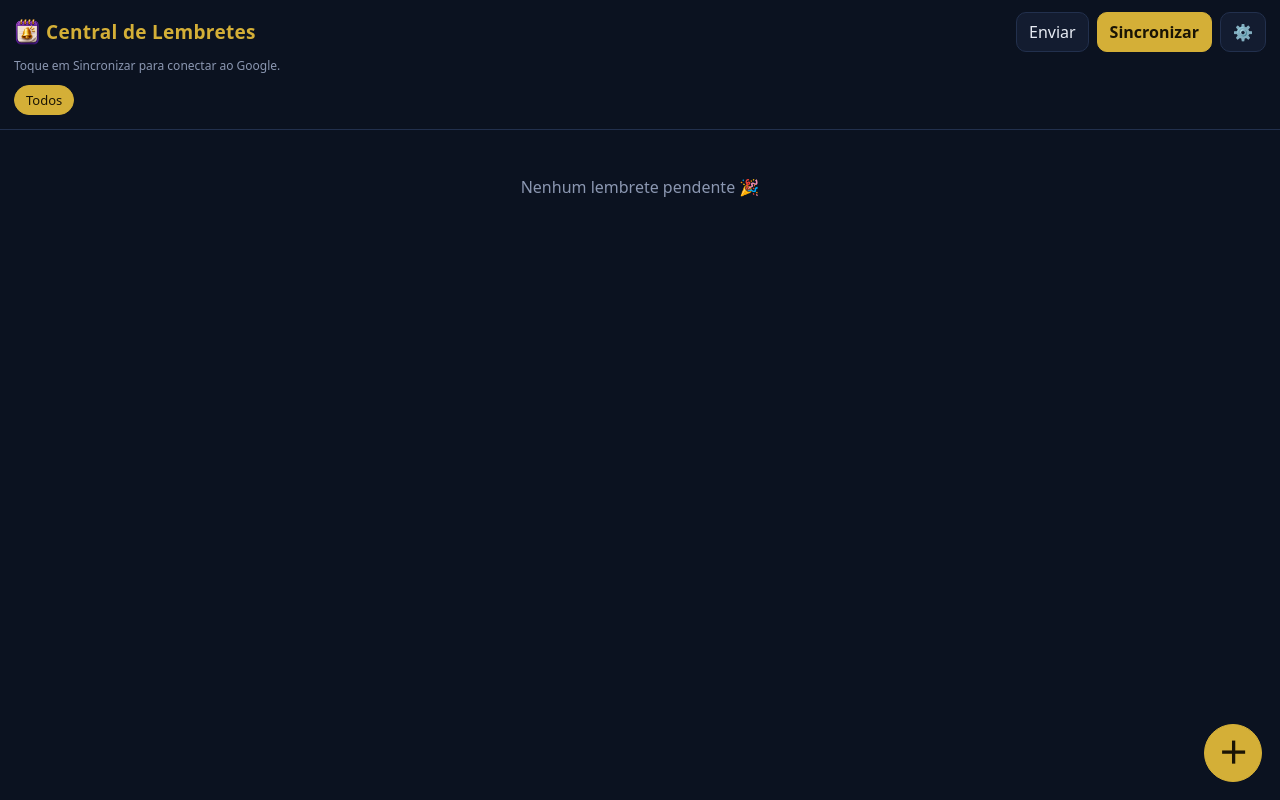
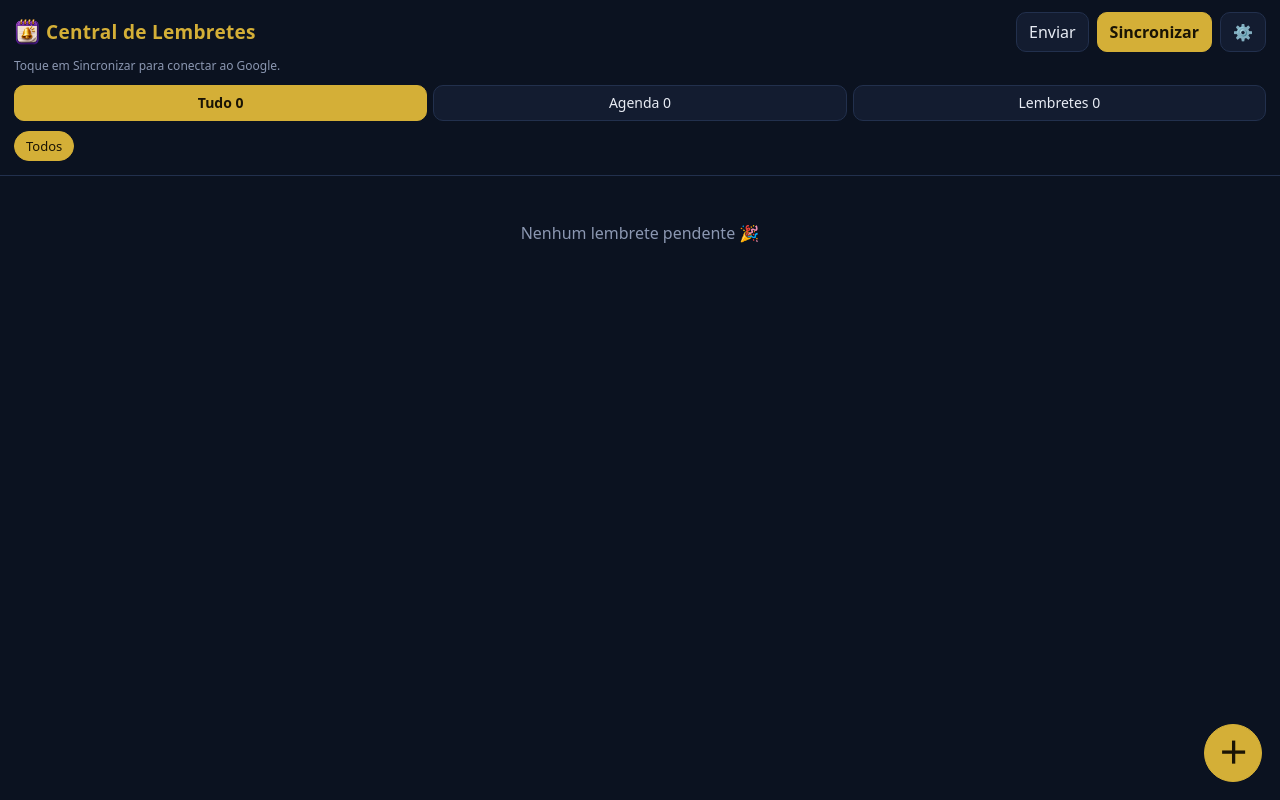
Before and after one commit to RODRIPSI/Lembrete, a plain HTML site: page index.html in a window 1280 px wide. Drawn offline with Linux system fonts and the light colour scheme.

Commit message:
Central: abas Agenda e Lembretes
Co-Authored-By: Claude Sonnet 5.5 <noreply@anthropic.com>
Claude-Session: https://claude.ai/code/session_01E85zAa7qed2BKguzJaN5nj

```diff
--- a/index.html
+++ b/index.html
@@ -21,6 +21,9 @@ h1{font-size:19px;margin:0;flex:1;color:var(--gold);letter-spacing:.3px}
 button{font:inherit;color:var(--txt);background:var(--card);border:1px solid var(--line);border-radius:10px;padding:8px 12px}
 button.gold{background:var(--gold);color:var(--onacc);border-color:var(--gold);font-weight:600}
 button:disabled{opacity:.5}
+#abas{display:flex;gap:6px;margin-top:10px}
+.aba{flex:1;border-radius:10px;padding:7px 4px;font-size:14px;text-align:center}
+.aba.on{background:var(--gold);color:var(--onacc);border-color:var(--gold);font-weight:600}
 #status{font-size:12px;color:var(--mut);margin-top:6px}
 #chips{display:flex;gap:6px;overflow-x:auto;margin-top:10px;padding-bottom:2px}
 .chip{white-space:nowrap;border-radius:999px;padding:5px 11px;font-size:13px}
@@ -66,6 +69,7 @@ details summary{cursor:pointer;color:var(--mut);margin:18px 0 8px;font-size:13px
     <button id="btnCfg" aria-label="Configurações">⚙️</button>
   </div>
   <div id="status">Toque em Sincronizar para conectar ao Google.</div>
+  <div id="abas"></div>
   <div id="chips"></div>
 </header>
 <main id="lista"></main>
@@ -146,7 +150,7 @@ let cfg=ld('lem_cfg',{clientId:'',consent:false});
 cfg.cores=cfg.cores||{};cfg.contatos=cfg.contatos||[];cfg.agendas=cfg.agendas||{};
 let st=ld('lem_state',{done:{},ate:{},cal:{},manual:[]});   // estado da Central
 let src=ld('lem_src',[]);                                    // itens vindos dos apps
-let selMode=false, sel=new Set(), filtro='todos', token=null, tokenExp=0, tc=null, dirty=false, syncing=false, adiarKey=null, editId=null;
+let aba='tudo', selMode=false, sel=new Set(), filtro='todos', token=null, tokenExp=0, tc=null, dirty=false, syncing=false, adiarKey=null, editId=null;
 
 /* ---------- datas ---------- */
 function parseQ(q){
@@ -193,7 +197,11 @@ function todos(){
   return out;
 }
 function render(){
-  const all=todos(), now=new Date();
+  const todosI=todos(), now=new Date(), ehAg=i=>i.app.startsWith('ag:');
+  const nA=todosI.filter(i=>!i.done&&ehAg(i)).length, nL=todosI.filter(i=>!i.done&&!ehAg(i)).length;
+  $('#abas').innerHTML=[['tudo','Tudo',nA+nL],['agenda','Agenda',nA],['lembretes','Lembretes',nL]].map(([k,n,c])=>`<button class="aba ${aba===k?'on':''}" data-aba="${k}">${n} ${c}</button>`).join('');
+  const all=todosI.filter(i=>aba==='tudo'||(aba==='agenda')===ehAg(i));
+  $('#fab').style.display=aba==='agenda'?'none':'';
   const apps=[...new Set(all.map(i=>i.app))];
   $('#chips').innerHTML=['todos',...apps].map(a=>`<button class="chip ${filtro===a?'on':''}" data-f="${a}">${a==='todos'?'Todos':esc((APPS[a]||{n:a}).n)}</button>`).join('');
   const vis=all.filter(i=>filtro==='todos'||i.app===filtro);
@@ -206,7 +214,7 @@ function render(){
            ['Sem data',pend.filter(i=>!i.due)]];
   let h='';
   for(const [t,l,c] of G) if(l.length) h+=`<h2 class="${c||''}">${t} · ${l.length}</h2>`+l.map(card).join('');
-  if(!h)h='<div class="empty">Nenhum lembrete pendente 🎉</div>';
+  if(!h)h=aba==='agenda'?'<div class="empty">Nenhum evento nas agendas escolhidas.<br>Em ⚙️, toque em Carregar minhas agendas e marque as que quer ver.</div>':'<div class="empty">Nenhum lembrete pendente 🎉</div>';
   const fe=vis.filter(i=>i.done).slice(0,30);
   if(fe.length)h+=`<details><summary>Feitos (${fe.length})</summary>${fe.map(i=>card(i,true)).join('')}</details>`;
   $('#lista').innerHTML=h; updSel();
@@ -229,6 +237,7 @@ function persist(){sv('lem_state',st);sv('lem_src',src);dirty=true;render();if(t
 
 /* ---------- ações ---------- */
 document.addEventListener('click',e=>{
+  const ab=e.target.closest('[data-aba]'); if(ab){aba=ab.dataset.aba;filtro='todos';render();return;}
   const c=e.target.closest('.chip'); if(c){filtro=c.dataset.f;render();return;}
   const b=e.target.closest('[data-act]'); if(!b)return;
   const k=b.dataset.k, act=b.dataset.act;
```
